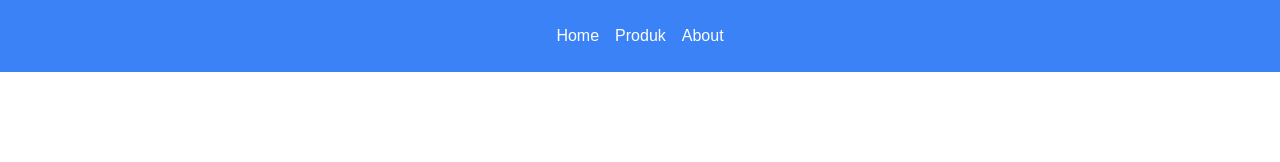
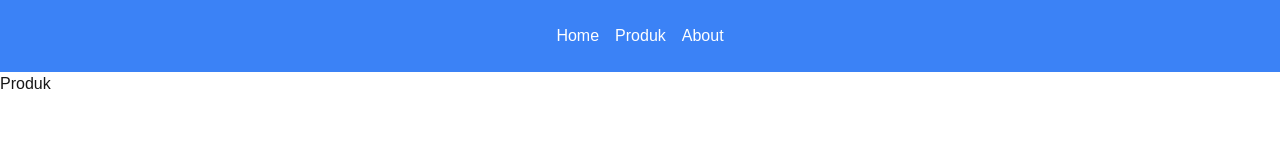
Before and after one commit to TriSasongko/GALACTRI, a Next.js app: page /modules/produk in a window 1280 px wide. Shown: the top 162 px of the page. Built offline with nearby package versions, Linux system fonts and the light colour scheme.

Commit message:
Eric:menambahkan elemen utama untuk menampilkan judul halaman

```diff
--- a/app/modules/produk/page.tsx
+++ b/app/modules/produk/page.tsx
@@ -19,4 +19,10 @@ export default function ProdukPage() {
       image: "/vario.png",
     },
   ];
+  return (
+    <main>
+      <h1>Produk</h1>
+      <ul></ul>
+    </main>
+  );
 }
```
